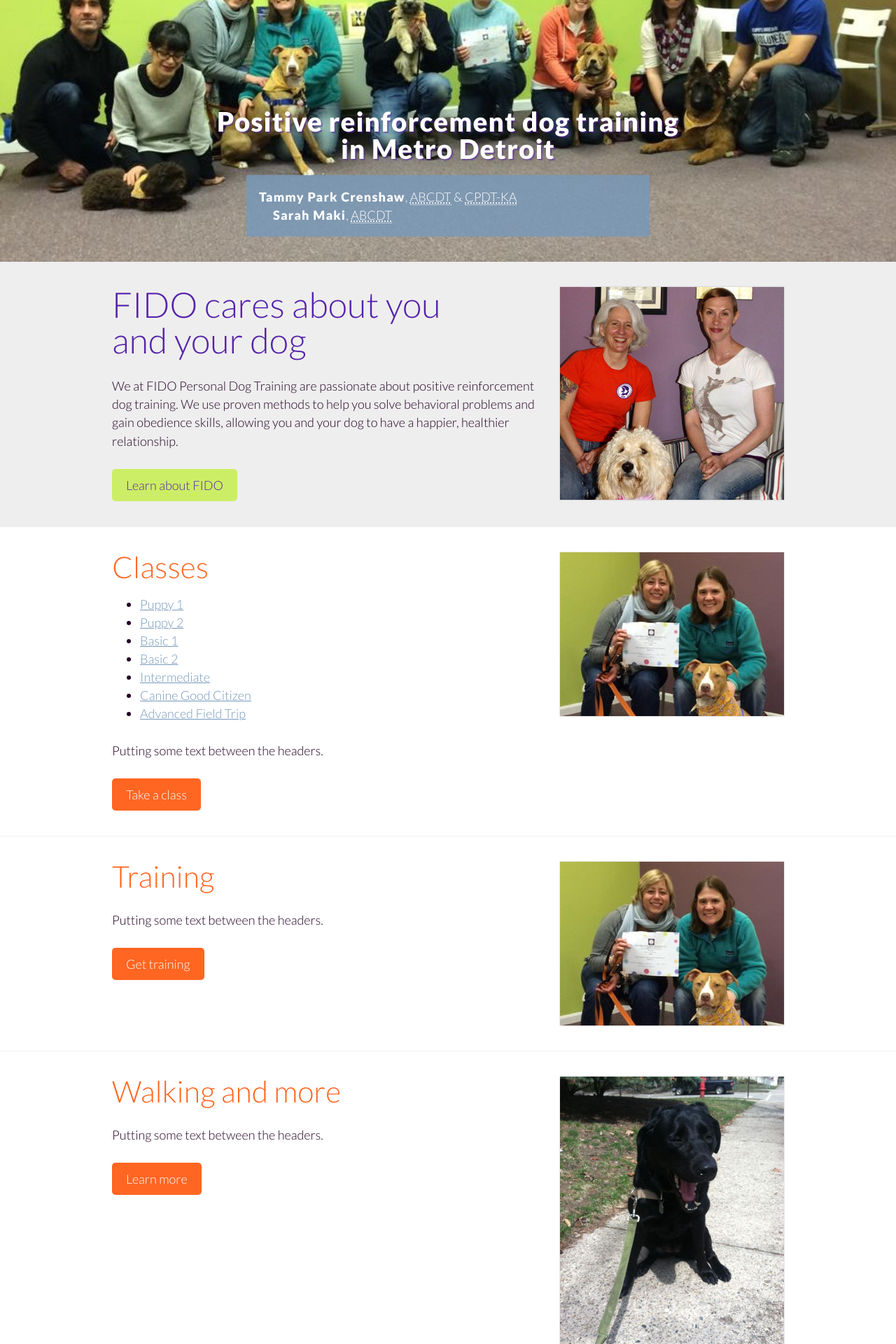
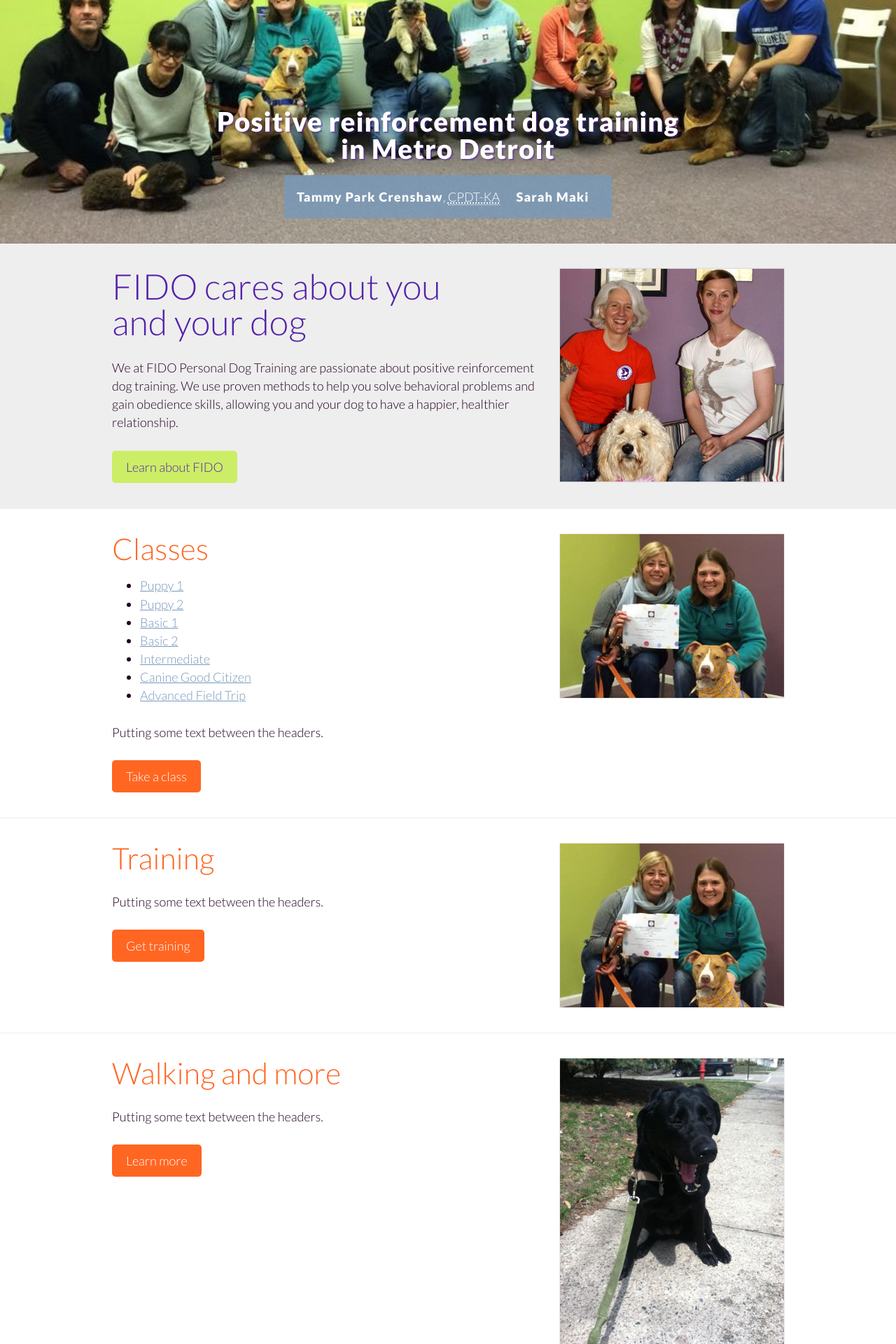
Before and after one commit to fidodogtraining/fidodogtraining.github.io, a Jekyll site: the page built from index.html, in a window 1280 px wide. Shown: the part 324-2244 px from the top of the page at 70% size. Built offline with Jekyll 4.4.1, drawn with Linux system fonts in a browser that asks for light colours; Markdown is read by kramdown in place of the engine named in the settings; some of the changed text lies outside the part shown.

Commit message:
Removed ABC

```diff
--- a/_includes/footer.html
+++ b/_includes/footer.html
@@ -36,14 +36,8 @@
 </div></footer>
 <div class="region copyright"><div class="inner">
   <p>&copy; Copyright {{ site.time | date: '%Y' }} FIDO Personal Dog Training, LLC.</p>
-  <p>A labor of love from <a href="http://www.commercialprogression.com">Commercial Progression</a>. <a href="http://www.github.com">Github source</a></p>
+  <p><a href="http://www.github.com/fidodogtraining/fidodogtraining.github.io">Github source</a></p>
   <div class="affiliations">
-    <a href="http://www.animalbehaviorcollege.com/dog-training-certification/">
-      <img alt="" src="/images/affiliations/abcdt.png" />
-    </a>
-    <a href="http://www.animalbehaviorcollege.com/dog_trainer_details.asp?TrainerID=340">
-      <img alt="" src="/images/affiliations/abcamt.png" />
-    </a>
     <a href="http://www.ccpdt.org/">
       <img alt="" src="/images/affiliations/cpdt-ka.png" />
     </a>
--- a/_includes/splash.html
+++ b/_includes/splash.html
@@ -2,11 +2,8 @@
   <h2 class="tagline">Positive reinforcement dog training <br />in Metro Detroit</h2>
   <ul class="list-no">
     <li class="first"><strong>Tammy Park Crenshaw</strong>,
-      <abbr title="Animal Behavior College Dog Trainer">ABCDT</abbr> &amp;
       <abbr title="Certification for Professional Dog Trainers - Knowledge Assessed">CPDT-KA</abbr>
     </li>
-    <li class="last"><strong>Sarah Maki</strong>,
-      <abbr title="Animal Behavior College Dog Trainer">ABCDT</abbr>
-    </li>
+    <li class="last"><strong>Sarah Maki</strong></li>
   </ul>
 </div></section>
--- a/deps/styles.scss
+++ b/deps/styles.scss
@@ -761,7 +761,7 @@
     border-radius: 2px;
     margin: 0 auto;
     padding: 1em;
-    max-width: 30em;
+    max-width: 24em;
   }
     .splash .list-no > li {
       display: inline-block;
```
